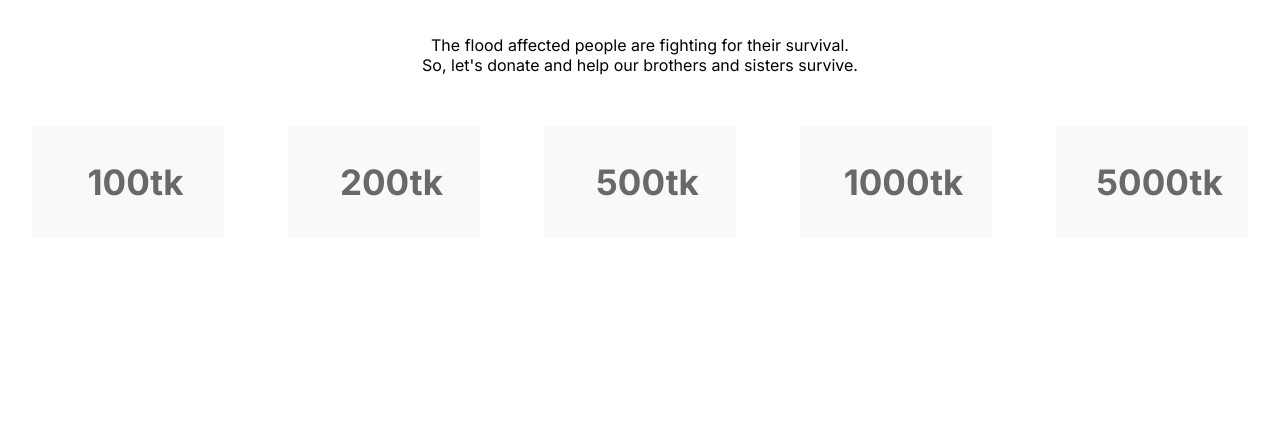
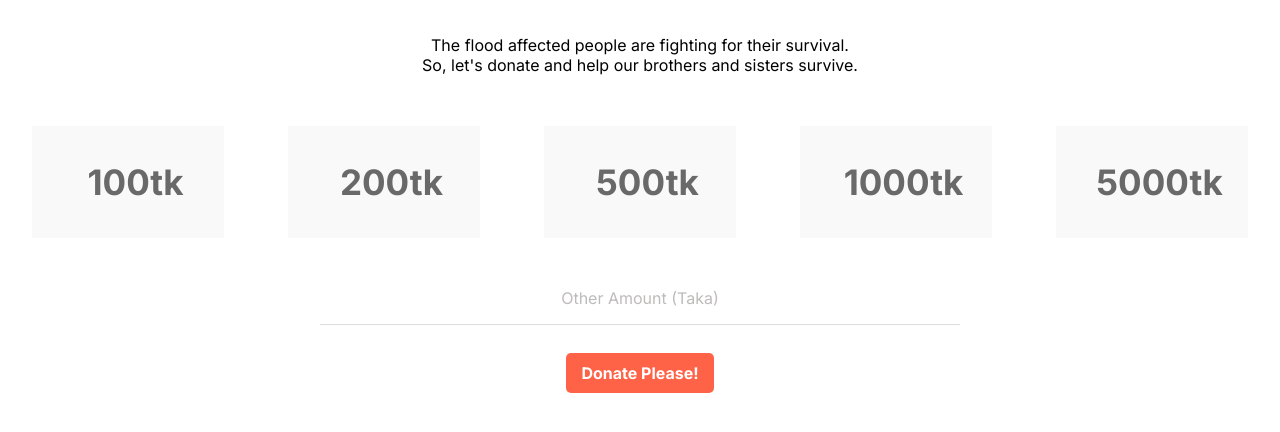
Before and after one commit to rakib099/donate-today, a plain HTML site: page index.html in a window 1280 px wide. Shown: the part 696-1128 px from the top of the page. Before the commit the page ends 934 px from the top, so only its background shows below. Drawn offline with Linux system fonts and the light colour scheme.

Commit message:
donate section updated

```diff
--- a/index.html
+++ b/index.html
@@ -28,7 +28,7 @@
     </section>
 
     <!-- Donate Section -->
-    <section>
+    <section class="donate-amount-section">
         <div class="sec2-donate">
             <h2>Donate Today</h2>
             <p>The flood affected people are fighting for their survival.<br> So, let's donate and help our brothers and sisters survive.</p>
@@ -50,6 +50,14 @@
                 <h3>5000tk</h3>
             </div>
         </div>
+
+        <div class="sec2-donate">
+            <div class="gray-color">
+                <p>Other Amount (Taka)</p>
+                <hr>
+            </div>
+            <a class="link-button" target="_blank" href="#">Donate Please!</a>
+        </div>
     </section>
 </body>
 </html>
--- a/style.css
+++ b/style.css
@@ -44,6 +44,10 @@ h3 {
     border-radius: 5px;
 }
 
+.donate-amount-section {
+    margin-bottom: 120px;
+}
+
 .sec2-donate {
     text-align: center;
 }
@@ -54,6 +58,7 @@ h3 {
 
 .amount-items {
     margin-top: 4%;
+    margin-bottom: 50px;
 }
 .amount-item {
     color: dimgray;
@@ -64,3 +69,20 @@ h3 {
     background-color: #f9f9f9;
     text-align: center;
 }
+
+hr {
+    width: 50%;
+}
+
+.gray-color {
+    margin-bottom: 3%;
+}
+
+.gray-color p {
+    color: #bebbbb;
+}
+.gray-color hr {
+    height: 1px;
+    background-color: #dedcdc;
+    border: none;
+}
```
